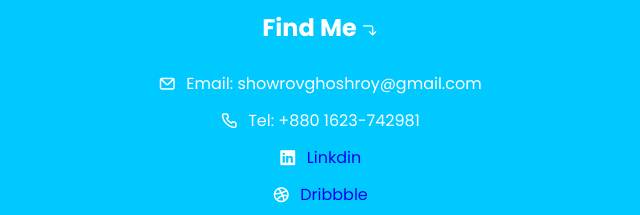
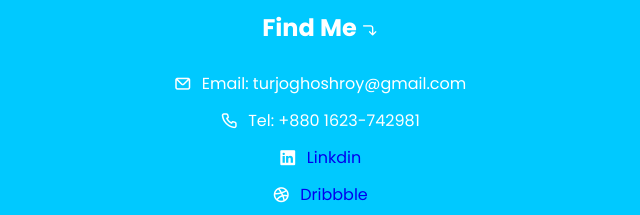
Before and after one commit to Showrovghoshroy/showrovghoshroyold.github.io, a plain HTML site: page index.html in a window 1280 px wide. Shown: the part 2125-2340 px from the top of the page, 320-960 px from the left. Drawn offline with nearby package versions, Linux system fonts and the light colour scheme.

Commit message:
Update index.html

```diff
--- a/index.html
+++ b/index.html
@@ -189,7 +189,7 @@
 
                 <div class="contact-info">
                     <h2>Find Me <i class="uil uil-corner-right-down"></i></h2>
-                    <p><i class="uil uil-envelope"></i> Email: showrovghoshroy@gmail.com</p>
+                    <p><i class="uil uil-envelope"></i> Email: turjoghoshroy@gmail.com</p>
                     <p><i class="uil uil-phone"></i> Tel: +880 1623-742981</p>
                     <p><i class="uil uil-linkedin"></i> <a href="https://www.linkedin.com/in/showrovghoshroy/">Linkdin</a></p>
                     <p><i class="uil uil-dribbble"></i> <a href="https://dribbble.com/turjoghoshroy">Dribbble</a></p>
```
